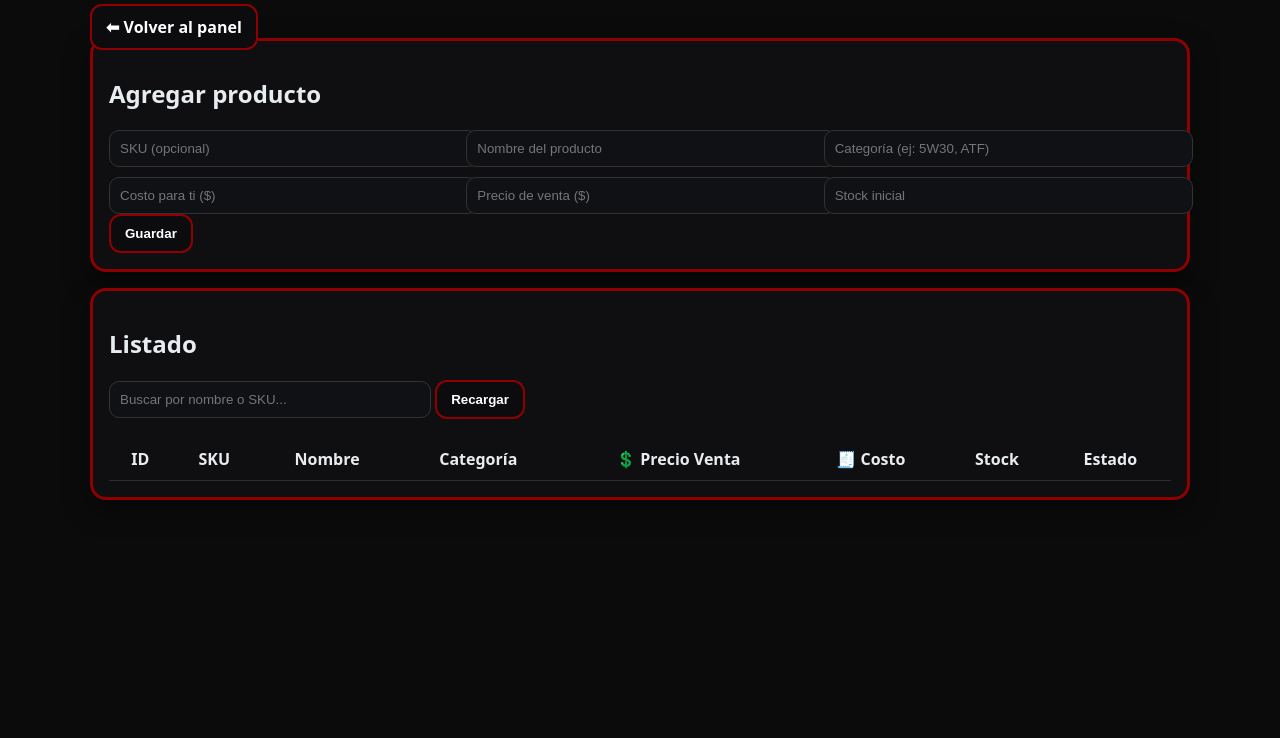
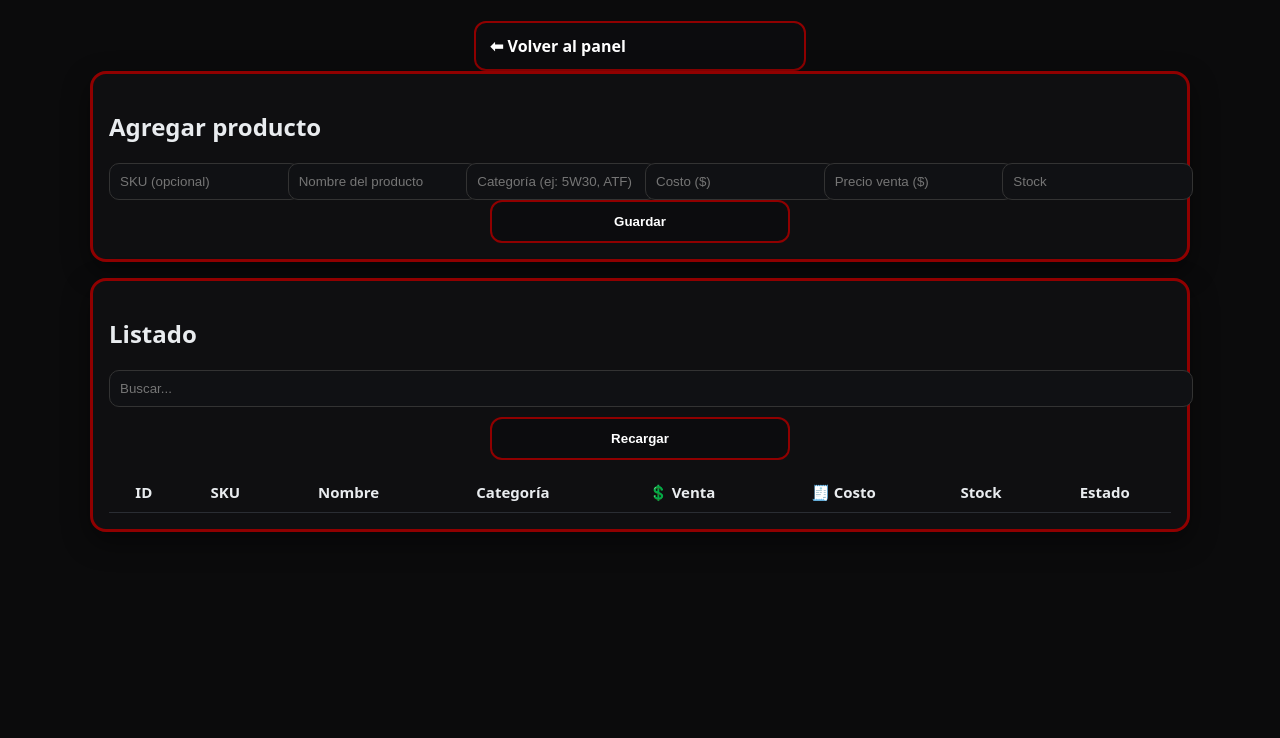
Before and after one commit to benjaminwfsdf/taller-todo, a website: page inventario.html in a window 1280 px wide. Shown: the part 62-800 px from the top of the page. Drawn offline with Linux system fonts and the light colour scheme; no server answers.

Commit message:
Update inventario.html

```diff
--- a/inventario.html
+++ b/inventario.html
@@ -6,23 +6,26 @@
 <title>📦 Inventario · Aceites</title>
 <style>
 :root{
-  --brand:#900000;--ink:#e9ecef;--bg:#0b0b0c;--panel:#0f0f11;
+  --brand:#900000;
+  --ink:#e9ecef;
+  --bg:#0b0b0c;
+  --panel:#0f0f11;
 }
 body{margin:0;font-family:system-ui,Segoe UI,Roboto,Arial;background:var(--bg);color:var(--ink);}
-.topbar{background:#000;color:#fff;text-align:center;padding:14px;border-bottom:4px solid var(--brand);}
+.topbar{background:#000;color:#fff;text-align:center;padding:14px;border-bottom:4px solid var(--brand);font-size:clamp(16px,4vw,20px);}
 .wrap{max-width:1100px;margin:24px auto;padding:0 16px;}
 .card{background:var(--panel);border:3px solid var(--brand);border-radius:16px;padding:16px;margin-bottom:16px;
       box-shadow:0 10px 28px rgba(0,0,0,.45);}
-.btn{background:#0c0c0e;color:#fff;border:2px solid var(--brand);border-radius:12px;padding:10px 14px;
-     text-decoration:none;font-weight:800;cursor:pointer;transition:.2s;}
+.btn{background:#0c0c0e;color:#fff;border:2px solid var(--brand);border-radius:12px;padding:12px 14px;
+     text-decoration:none;font-weight:800;cursor:pointer;transition:.2s;width:100%;max-width:300px;margin:auto;display:block;}
 .btn:hover{background:var(--brand);}
 input{width:100%;padding:10px;border-radius:10px;border:1px solid #333;background:#101114;color:#fff;}
-table{width:100%;border-collapse:collapse;margin-top:12px;}
+table{width:100%;border-collapse:collapse;margin-top:12px;font-size:clamp(12px,3vw,15px);}
 th,td{border-bottom:1px solid #2a2d33;padding:10px;text-align:center;}
 .badge{padding:4px 8px;border-radius:999px;font-size:12px;}
 .badge.ok{background:#163016;color:#a8f0a9;}
 .badge.off{background:#301616;color:#f0a8a8;}
-.grid{display:grid;grid-template-columns:repeat(3,1fr);gap:10px;}
+.grid{display:grid;grid-template-columns:repeat(auto-fit,minmax(150px,1fr));gap:10px;}
 </style>
 </head>
 <body>
@@ -36,31 +39,21 @@ th,td{border-bottom:1px solid #2a2d33;padding:10px;text-align:center;}
       <input id="sku" placeholder="SKU (opcional)">
       <input id="nombre" placeholder="Nombre del producto">
       <input id="categoria" placeholder="Categoría (ej: 5W30, ATF)">
-        <input id="costo" placeholder="Costo para ti ($)" type="number">
-        <input id="precio" placeholder="Precio de venta ($)" type="number">
-        <input id="stock" placeholder="Stock inicial" type="number">
+      <input id="costo" placeholder="Costo ($)" type="number">
+      <input id="precio" placeholder="Precio venta ($)" type="number">
+      <input id="stock" placeholder="Stock" type="number">
     </div>
     <button class="btn" onclick="agregar()">Guardar</button>
   </div>
 
   <div class="card">
     <h2>Listado</h2>
-      <input id="buscar" placeholder="Buscar por nombre o SKU..." oninput="filtrar()"
-             style="width:300px;margin-bottom:8px">
+    <input id="buscar" placeholder="Buscar..." oninput="filtrar()" style="width:100%;margin-bottom:10px">
     <button class="btn" onclick="cargar()">Recargar</button>
 
     <table id="tbl">
       <thead>
-          <tr>
-            <th>ID</th>
-            <th>SKU</th>
-            <th>Nombre</th>
-            <th>Categoría</th>
-            <th>💲 Precio Venta</th>
-            <th>🧾 Costo</th>
-            <th>Stock</th>
-            <th>Estado</th>
-          </tr>
+        <tr><th>ID</th><th>SKU</th><th>Nombre</th><th>Categoría</th><th>💲 Venta</th><th>🧾 Costo</th><th>Stock</th><th>Estado</th></tr>
       </thead>
       <tbody></tbody>
     </table>
@@ -68,69 +61,44 @@ th,td{border-bottom:1px solid #2a2d33;padding:10px;text-align:center;}
 </div>
 
 <script>
-const BASE_URL = "https://script.google.com/macros/s/AKfycbzEKC5BluVZv-AfT1BPkp3bs3m3-fEUAFBNl0fsSe2TVT1izS0a3Iui_a8dOys-rNf1Og/exec"; // 👈 reemplaza con tu URL
+const BASE_URL = "https://script.google.com/macros/s/AKfycbzEKC5BluVZv-AfT1BPkp3bs3m3-fEUAFBNl0fsSe2TVT1izS0a3Iui_a8dOys-rNf1Og/exec";
 const api = async (action,payload={})=>{
   try{
-    const r = await fetch(BASE_URL,{
-      method:"POST",
-      headers:{'Content-Type':'text/plain;charset=utf-8'},
-      body: JSON.stringify({action,payload})
-    });
+    const r=await fetch(BASE_URL,{method:"POST",headers:{'Content-Type':'text/plain;charset=utf-8'},body:JSON.stringify({action,payload})});
     return r.json();
   }catch(err){return {ok:false,error:err.message};}
 };
-
-let productos=[];
-const $=id=>document.getElementById(id);
-
+let productos=[];const $=id=>document.getElementById(id);
 async function cargar(){
-  const r = await api('listInventory');
-  if(!r.ok){alert('Error al cargar inventario: '+r.error);return;}
-  productos = r.data || [];
-  render(productos);
+  const r=await api('listInventory');
+  if(!r.ok)return alert('Error: '+r.error);
+  productos=r.data||[];render(productos);
 }
-
 function render(list){
-  const tb = document.querySelector('#tbl tbody');
+  const tb=document.querySelector('#tbl tbody');
   tb.innerHTML='';
   list.forEach(p=>{
     tb.innerHTML+=`
     <tr>
-      <td>${p.id}</td>
-      <td>${p.sku||'-'}</td>
-      <td>${p.nombre}</td>
-      <td>${p.categoria||'-'}</td>
-      <td>${p.precio_unit.toLocaleString('es-CL')}</td>
-      <td>${p.costo_unit.toLocaleString('es-CL')}</td>
-      <td>${p.stock}</td>
+      <td>${p.id}</td><td>${p.sku||'-'}</td><td>${p.nombre}</td>
+      <td>${p.categoria||'-'}</td><td>${p.precio_unit.toLocaleString('es-CL')}</td>
+      <td>${p.costo_unit.toLocaleString('es-CL')}</td><td>${p.stock}</td>
       <td>${p.activo?'<span class="badge ok">Activo</span>':'<span class="badge off">Inactivo</span>'}</td>
     </tr>`;
   });
 }
-
 function filtrar(){
   const q=$('buscar').value.toLowerCase();
-  render(productos.filter(p=>
-    p.nombre.toLowerCase().includes(q) || (p.sku||'').toLowerCase().includes(q)
-  ));
+  render(productos.filter(p=>p.nombre.toLowerCase().includes(q)||(p.sku||'').toLowerCase().includes(q)));
 }
-
 async function agregar(){
-  const item={
-    sku: sku.value.trim() || 'SKU-'+Date.now(),
-    nombre: nombre.value.trim(),
-    categoria: categoria.value.trim(),
-    costo_unit: Number(costo.value||0),
-    precio_unit: Number(precio.value||0),
-    stock: Number(stock.value||0)
-  };
-  if(!item.nombre) return alert('Debe ingresar un nombre');
+  const item={sku:sku.value.trim()||'SKU-'+Date.now(),nombre:nombre.value.trim(),categoria:categoria.value.trim(),
+              costo_unit:Number(costo.value||0),precio_unit:Number(precio.value||0),stock:Number(stock.value||0)};
+  if(!item.nombre)return alert('Debe ingresar un nombre');
   const r=await api('addInventory',{item});
-  if(!r.ok) return alert('Error: '+r.error);
-  document.querySelectorAll('input').forEach(i=>i.value='');
-  cargar();
+  if(!r.ok)return alert('Error: '+r.error);
+  document.querySelectorAll('input').forEach(i=>i.value='');cargar();
 }
-
 cargar();
 </script>
 </body>
```
Lines whose indentation alone changed are shown as unchanged.
